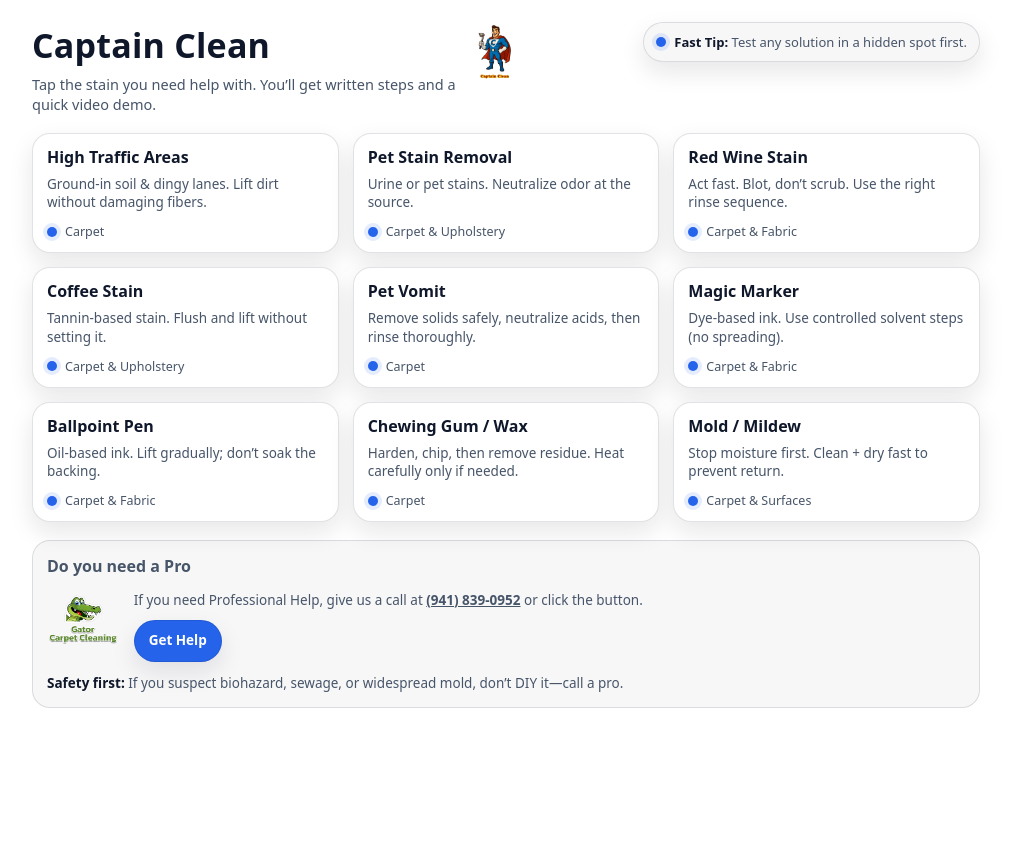
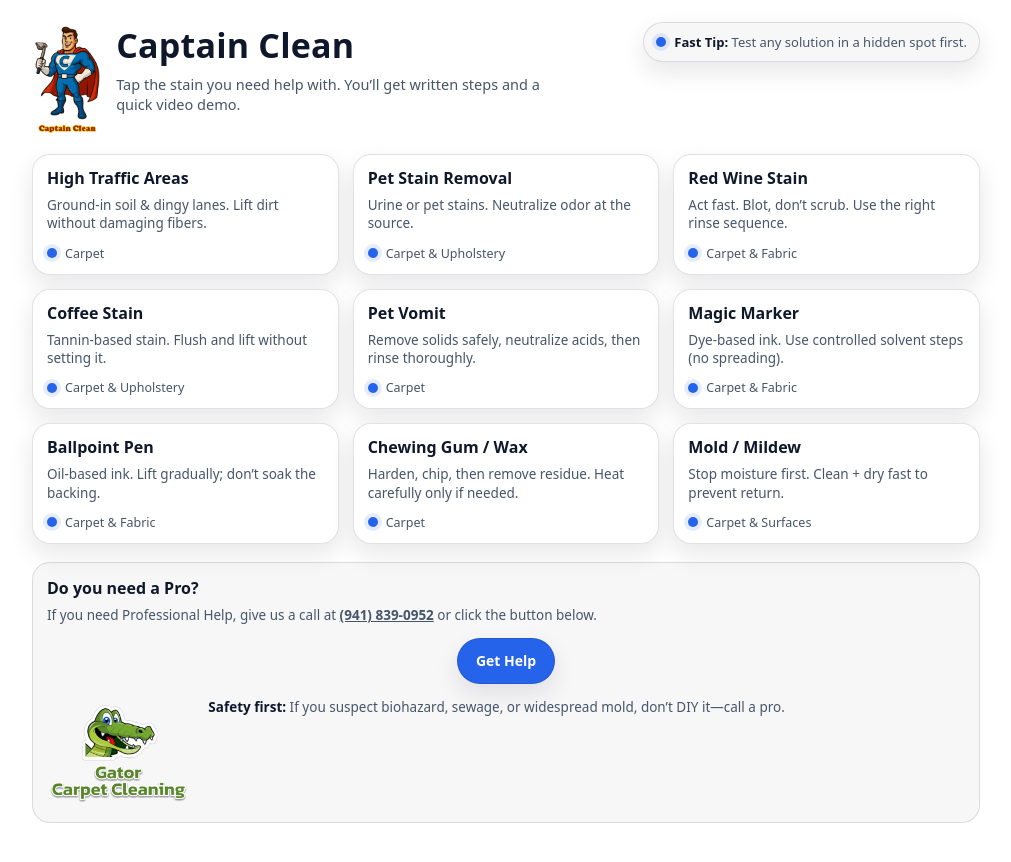
Before and after one commit to mike106/captain-clean, a plain HTML site: page index.html in a window 1280 px wide. Shown: the whole page, without its empty margins (134-1145 px from the left). Before the commit the page ends 800 px from the top, so only its background shows below. Drawn offline with Linux system fonts and the light colour scheme.

Commit message:
Update index.html

```diff
--- a/index.html
+++ b/index.html
@@ -9,37 +9,46 @@
   <!-- Shared CSS (Option B) -->
   <link rel="stylesheet" href="./css/styles.css">
 
-  <!-- Small, page-specific layout tweaks (keeps Option B intact) -->
+  <!-- Page-specific tweaks for logo sizing + pro section layout -->
   <style>
+    /* Top brand row (logo LEFT of text) */
     .brandRow{
       display:flex;
       align-items:flex-start;
       gap:14px;
+    }
+    .brandLogo{
+      height:112px;           /* 2x previous 56px */
+      width:auto;
+      display:block;
+      margin-top:2px;
+      flex:0 0 auto;
     }
     .brandText{
       display:flex;
       flex-direction:column;
       gap:6px;
     }
-    .brandLogo{
-      height:56px;
-      width:auto;
-      display:block;
-      margin-top:2px; /* keeps it visually aligned with heading/subheading */
-    }
     @media (max-width:520px){
       .brandRow{ align-items:center; }
-      .brandLogo{ height:44px; }
+      .brandLogo{ height:88px; } /* scales down for small screens */
     }
 
+    /* Pro section */
+    .proTitle{
+      margin:0 0 6px;
+      font-size:16px;
+      font-weight:800;
+      color: var(--text);
+    }
     .proRow{
       display:flex;
-      gap:14px;
+      gap:16px;
       align-items:flex-start;
-      margin-top:12px;
+      margin-top:10px;
     }
     .proLogo{
-      height:54px;
+      height:108px;           /* 2x previous 54px */
       width:auto;
       display:block;
       flex:0 0 auto;
@@ -47,45 +56,56 @@
     }
     @media (max-width:520px){
       .proRow{ align-items:center; }
-      .proLogo{ height:44px; }
+      .proLogo{ height:86px; }
     }
 
     .ctaBtn{
       display:inline-flex;
       align-items:center;
       justify-content:center;
-      padding:10px 14px;
+      padding:12px 18px;
       border-radius:999px;
       border:1px solid rgba(15,23,42,.12);
       background:#2563eb;
       color:#ffffff;
-      font-weight:700;
-      font-size:13.5px;
+      font-weight:800;
+      font-size:14px;
       box-shadow: 0 10px 25px rgba(15,23,42,.10);
-      margin-top:10px;
+      margin-top:12px;
     }
-    .ctaBtn:hover{ filter:brightness(0.95); }
+    .ctaBtn:hover{ filter:brightness(.95); }
     .ctaBtn:active{ transform:translateY(1px); }
+
+    .centerBtn{
+      display:flex;
+      justify-content:center;
+    }
+
+    /* keeps the pill from squeezing the brand too hard on smaller screens */
+    @media (max-width:720px){
+      .top{ flex-direction:column; align-items:stretch; }
+      .pill{ align-self:flex-start; }
+    }
   </style>
 </head>
 
 <body>
   <div class="wrap">
     <div class="top">
-      <!-- Brand + Logo (logo to the RIGHT of the heading/subheading) -->
+      <!-- Brand + Logo (logo LEFT of the heading/subheading) -->
       <div class="brandRow">
+        <img
+          class="brandLogo"
+          src="./assets/captain-clean-logo.png"
+          alt="Captain Clean Logo"
+        />
+
         <div class="brandText">
           <h1 class="title">Captain Clean</h1>
           <p class="subtitle">
             Tap the stain you need help with. You’ll get written steps and a quick video demo.
           </p>
         </div>
-
-        <img
-          class="brandLogo"
-          src="./assets/captain-clean-logo.png"
-          alt="Captain Clean Logo"
-        />
       </div>
 
       <div class="pill">
@@ -169,30 +189,31 @@
     </div>
 
     <div class="footerBox">
-      <h3 style="margin:0 0 6px; font-size:16px;">Do you need a Pro</h3>
-      <div class="proRow">
+      <div class="proTitle">Do you need a Pro?</div>
+      <p style="margin:0; line-height:1.45;">
+        If you need Professional Help, give us a call at
+        <a href="tel:+19418390952" style="font-weight:800; text-decoration:underline;">(941) 839-0952</a>
+        or click the button below.
+      </p>
+
+      <div class="centerBtn">
+        <a class="ctaBtn" href="https://gatorcarpetcleaning.com" target="_blank" rel="noopener">
+          Get Help
+        </a>
+      </div>
+
+      <div class="proRow" style="margin-top:14px;">
         <img
           class="proLogo"
           src="./assets/gator-carpet-cleaning-logo.png"
           alt="Gator Carpet Cleaning Logo"
         />
-        <div>
-          <p style="margin:0; line-height:1.45;">
-            If you need Professional Help, give us a call at
-            <a href="tel:+19418390952" style="font-weight:800; text-decoration:underline;">(941) 839-0952</a>
-            or click the button.
-          </p>
-
-          <a class="ctaBtn" href="https://gatorcarpetcleaning.com" target="_blank" rel="noopener">
-            Get Help
-          </a>
+        <div style="line-height:1.45;">
+          <b>Safety first:</b> If you suspect biohazard, sewage, or widespread mold, don’t DIY it—call a pro.
         </div>
       </div>
+    </div>
 
-      <div style="margin-top:12px;">
-        <b>Safety first:</b> If you suspect biohazard, sewage, or widespread mold, don’t DIY it—call a pro.
-      </div>
-    </div>
   </div>
 </body>
 </html>
```
